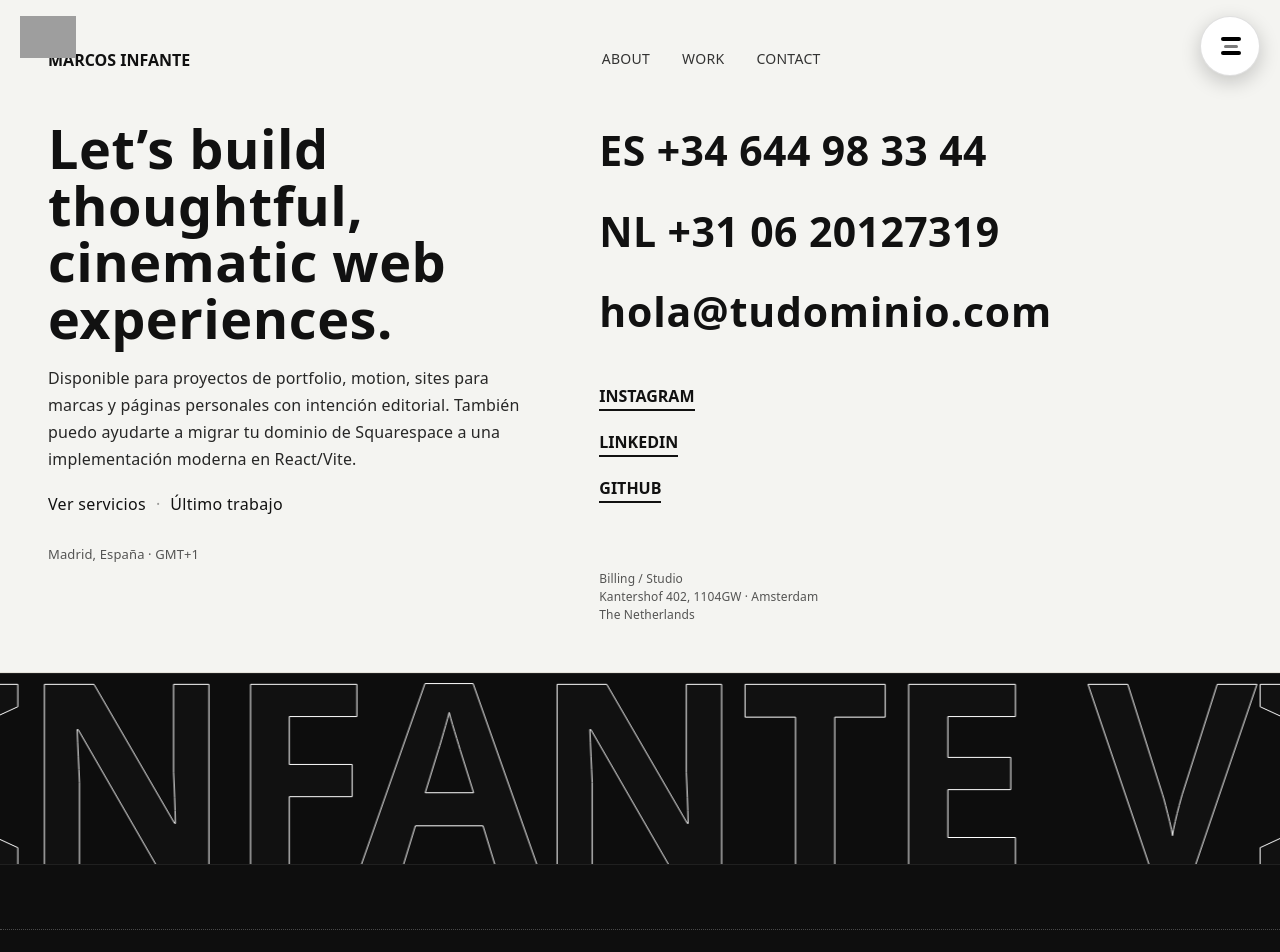
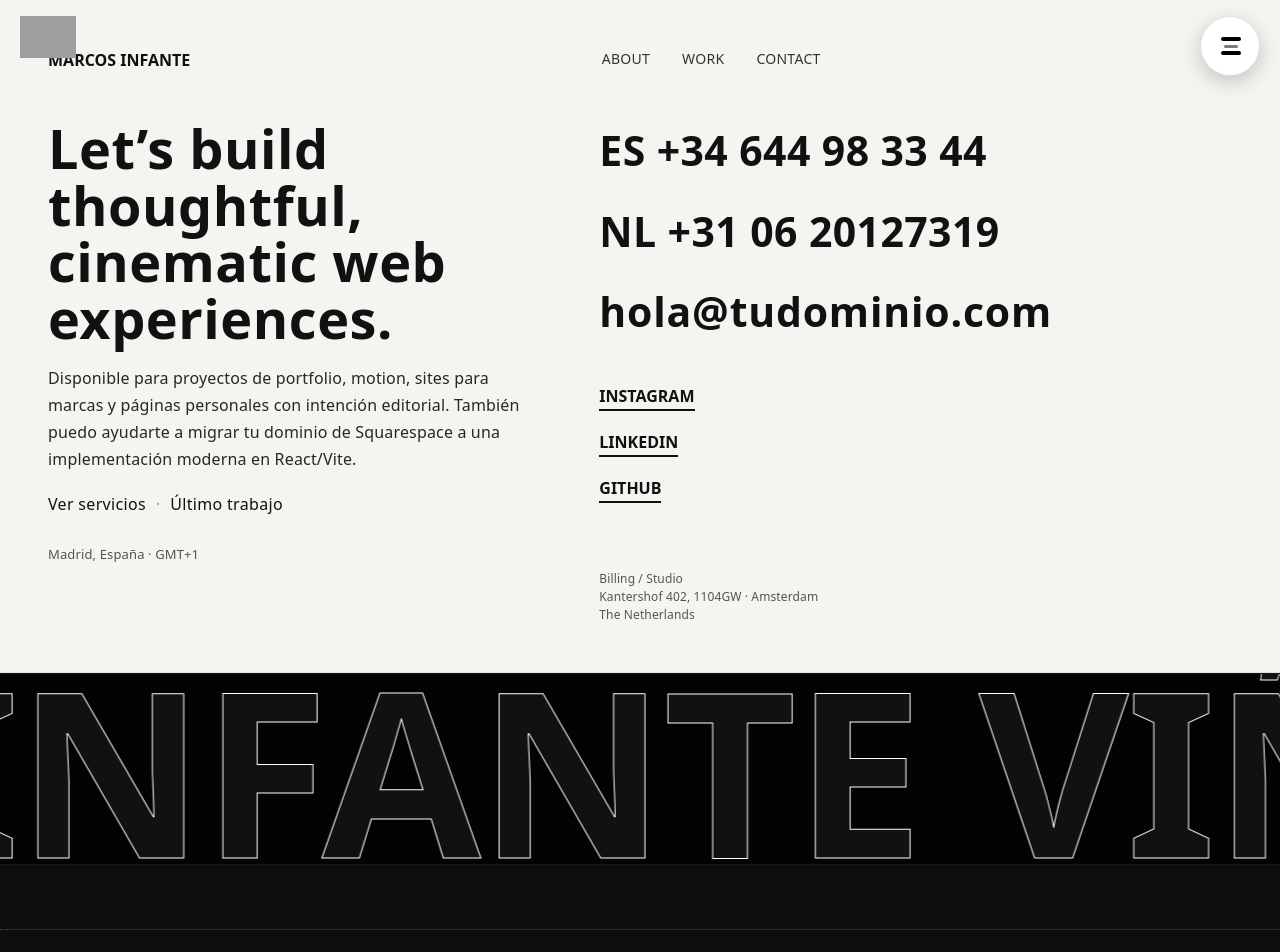
Before and after one commit to mainfavin/CVWeb, a React (Vite) app: page /contact in a window 1280 px wide. Shown: the top 952 px of the page. Built offline with nearby package versions, Linux system fonts and the light colour scheme; grey boxes are pictures that could not be loaded.

Commit message:
Now its possible to upload images as a background to BigMarquee.tsx, also some controls were added

```diff
--- a/src/components/BigMarquee.tsx
+++ b/src/components/BigMarquee.tsx
@@ -1,47 +1,66 @@
 import { useEffect, useMemo, useRef } from "react";
+
+type FillMode = "auto" | "solid" | "image";
 
 type Props = {
   text: string;
   height?: number | string;
-  speed?: number;     // segundos por ciclo (menor = más rápido)
-  contrast?: number;  // 0..1 fondo oscuro
-  maxSkew?: number;   // grados máximos de skew según cursor
-  parallax?: number;  // px máx. de movimiento vertical con cursor
+  speed?: number;        // segundos por ciclo de scroll
+  contrast?: number;     // 0..1 fondo oscuro bajo el marquee
+  maxSkew?: number;      // grados máx. con el mouse
+  parallax?: number;     // px máx. con el mouse
+  // Relleno del texto
+  fill?: FillMode;       // "image" | "solid" | "auto"
+  imageSrc?: string;     // si fill="image"
+  color?: string;        // si fill="solid"
+  strokeColor?: string;  // contorno opcional
+  strokeWidth?: number;  // contorno opcional
+  // Tipografía
+  minFont?: number;      // px mínimos del texto
+  prefVw?: number;       // vw preferido
+  maxFont?: number;      // px máximos del texto
 };
 
 export default function BigMarquee({
   text,
-  height = "26vh",
-  speed = 26,
+  height = "24vh",
+  speed = 24,
   contrast = 0.06,
   maxSkew = 6,
   parallax = 10,
+  fill = "auto",
+  imageSrc,
+  color = "#111",
+  strokeColor = "#fff",
+  strokeWidth = 1,
+  minFont = 120,
+  prefVw = 18,
+  maxFont = 260,
 }: Props) {
-  const id = useMemo(() => "marquee_" + Math.random().toString(36).slice(2), []);
-  const wrapRef = useRef<HTMLDivElement>(null);
-  const mouseX = useRef(0);
-  const mouseY = useRef(0);
-  const skew = useRef(0);
-  const yoff = useRef(0);
-  const raf = useRef<number>(0);
+  const id = useMemo(() => "marq_" + Math.random().toString(36).slice(2), []);
+  const wrapRef = useRef<HTMLDivElement | null>(null);
+  const mouseX = useRef<number>(0);
+  const mouseY = useRef<number>(0);
+  const skew = useRef<number>(0);
+  const yoff = useRef<number>(0);
+  const raf = useRef<number | null>(null);
 
-  // cursor → skew + parallax (suavizado)
+  // Interacción con el ratón: skew + parallax
   useEffect(() => {
-    const el = wrapRef.current?.parentElement as HTMLElement | null;
-    if (!el) return;
+    const root = wrapRef.current?.parentElement;
+    if (!root) return;
 
     const onMove = (e: MouseEvent) => {
-      const rect = el.getBoundingClientRect();
-      const cx = rect.left + rect.width / 2;
-      const cy = rect.top + rect.height / 2;
-      const nx = (e.clientX - cx) / (rect.width / 2);   // -1..1
-      const ny = (e.clientY - cy) / (rect.height / 2);  // -1..1
+      const r = root.getBoundingClientRect();
+      const cx = r.left + r.width / 2;
+      const cy = r.top + r.height / 2;
+      const nx = (e.clientX - cx) / (r.width / 2);
+      const ny = (e.clientY - cy) / (r.height / 2);
       mouseX.current = Math.max(-1, Math.min(1, nx));
       mouseY.current = Math.max(-1, Math.min(1, ny));
     };
 
     const tick = () => {
-      // amortiguación (lerp)
       skew.current += ((mouseX.current * maxSkew) - skew.current) * 0.08;
       yoff.current += ((mouseY.current * parallax) - yoff.current) * 0.08;
 
@@ -51,22 +70,52 @@ export default function BigMarquee({
       raf.current = requestAnimationFrame(tick);
     };
 
-    el.addEventListener("mousemove", onMove);
+    root.addEventListener("mousemove", onMove);
     raf.current = requestAnimationFrame(tick);
+
     return () => {
-      el.removeEventListener("mousemove", onMove);
+      root.removeEventListener("mousemove", onMove);
       if (raf.current) cancelAnimationFrame(raf.current);
     };
   }, [maxSkew, parallax]);
+
+  const wantImage = fill === "image" || (fill === "auto" && imageSrc);
+
+  const spanStyle: React.CSSProperties = {
+    display: "inline-block", // importante para background-clip en algunos navegadores
+    fontWeight: 800,
+    letterSpacing: "-0.01em",
+    fontSize: `clamp(${minFont}px, ${prefVw}vw, ${maxFont}px)`,
+    lineHeight: 1,
+    // contorno
+    WebkitTextStroke: strokeWidth ? `${strokeWidth}px ${strokeColor}` : undefined,
+    // Relleno con imagen
+    ...(wantImage && imageSrc
+      ? {
+          color: "transparent",
+          WebkitTextFillColor: "transparent",
+          backgroundImage: `url(${imageSrc})`,
+          backgroundRepeat: "repeat",
+          backgroundSize: "auto 100%",
+          backgroundPosition: "center",
+          WebkitBackgroundClip: "text",
+          backgroundClip: "text",
+        }
+      : {
+          color, // relleno sólido
+        }),
+  };
 
   return (
     <div
       style={{
         position: "relative",
-        width: "100%",
+        width: "100vw",                 // ocupa todo el ancho del viewport
+        left: "50%",
+        transform: "translateX(-50%)",  // evita 1px de bleed por scrollbars
         height,
         overflow: "hidden",
-        background: `rgba(0,0,0,${contrast})`,
+        background: `rgba(0,0,0,${contrast})`, // pon 0 para quitar el fondo
         borderTop: "1px solid rgba(255,255,255,0.08)",
         borderBottom: "1px solid rgba(255,255,255,0.08)",
       }}
@@ -90,19 +139,8 @@ export default function BigMarquee({
             animation: `${id}_slide ${speed}s linear infinite`,
           }}
         >
-          {[0, 1, 2].map(i => (
-            <span
-              key={i}
-              style={{
-                fontWeight: 800,
-                letterSpacing: "-0.02em",
-                fontSize: "min(22vw, 260px)",
-                lineHeight: 1,
-                color: "#111",
-                WebkitTextStroke: "1px #fff",
-                //textStroke: "1px #fff",
-              }}
-            >
+          {[0, 1, 2].map((i) => (
+            <span key={i} style={spanStyle}>
               {text}
             </span>
           ))}
--- a/src/pages/Contact.tsx
+++ b/src/pages/Contact.tsx
@@ -122,7 +122,7 @@ export default function Contact() {
       </section>
 
       {/* Firma gigante propia (reacciona al cursor) */}
-      <BigMarquee text="MARCOS INFANTE VIÑUELA" height="24vh" speed={24} contrast={0.06} />
+      <BigMarquee text="MARCOS INFANTE VIÑUELA" height="24vh"  speed={24} contrast={0.8} fill="solid"  strokeWidth={1} />
 
 
 
```
